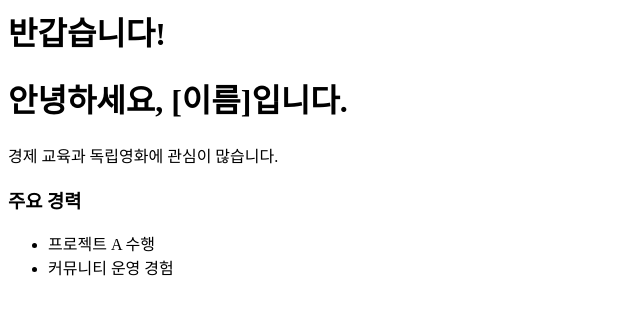
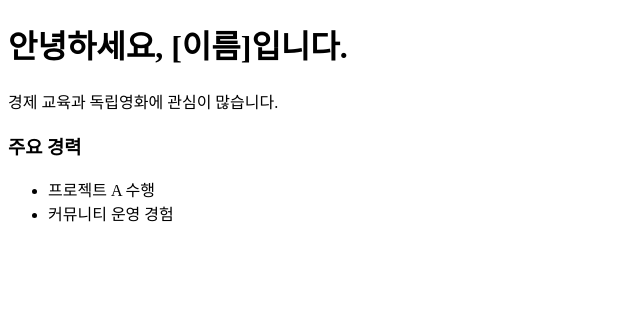
Before and after one commit to lah-lab/lah-lab.github.io, a plain HTML site: page index.html in a window 1280 px wide. Shown: the whole page, without its empty margins (0-640 px from the left). Drawn offline with Linux system fonts and the light colour scheme.

Commit message:
Update index.html

```diff
--- a/index.html
+++ b/index.html
@@ -1,4 +1,3 @@
-<h1>반갑습니다!</h1>
 <!DOCTYPE html>
 <html>
 <head>
```
